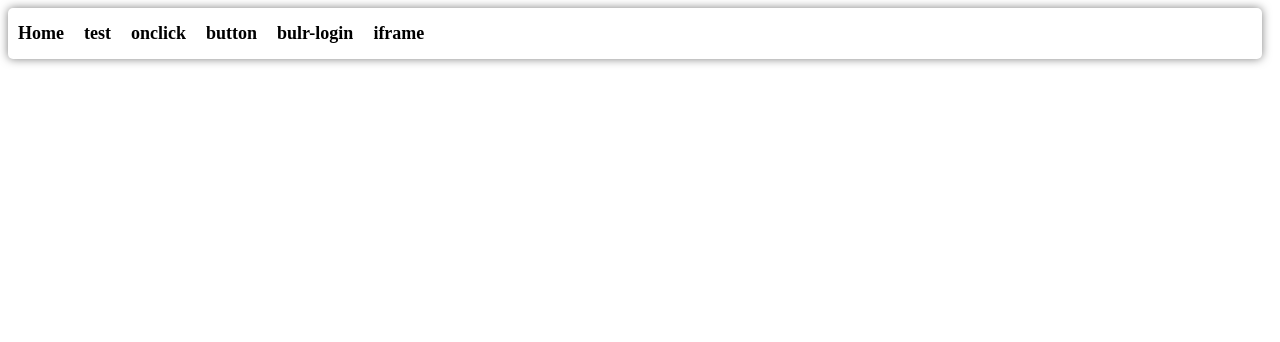
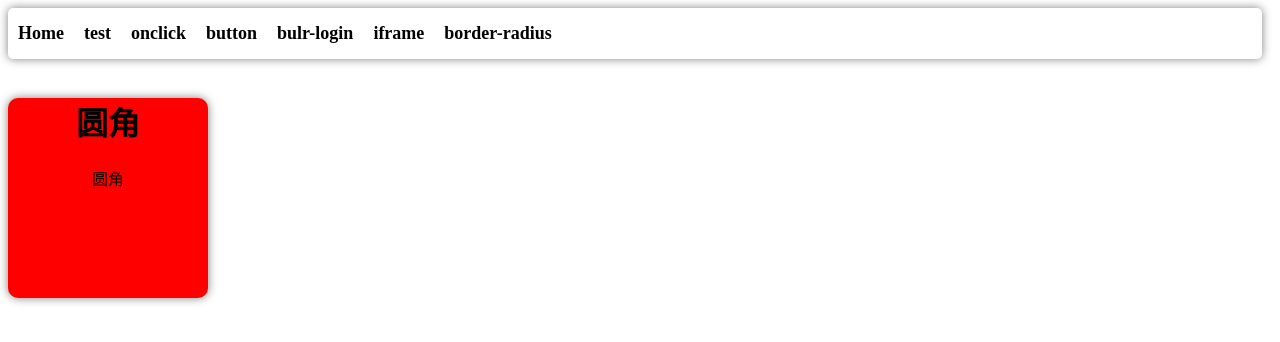
Before and after one commit to MCheping8108/vue-html-demo, a Vue app: page /border-radius in a window 1280 px wide. Shown: the top 342 px of the page. Built offline with nearby package versions, Linux system fonts and the light colour scheme.

Commit message:
border-radius.vue

```diff
--- a/src/App.vue
+++ b/src/App.vue
@@ -35,6 +35,7 @@ export default {
         <RouterLink to="/button">button</RouterLink>
         <RouterLink to="/bulr-login">bulr-login</RouterLink>
         <RouterLink to="/iframe">iframe</RouterLink>
+        <RouterLink to="/border-radius">border-radius</RouterLink>
       </nav>
       <!-- <button @click="toggleMenu">Toggle Menu</button> -->
     </div>
--- a/src/router/index.js
+++ b/src/router/index.js
@@ -11,6 +11,7 @@ const router = createRouter({
     {path: '/button', name: 'element', component: () => import('../views/button.vue')},
     {path: '/bulr-login', name: 'bulr-login', component: () => import('../views/Bulr-Login.vue')},
     {path: '/iframe', name: 'iframe', component: () => import('../views/iframe.vue')},
+    {path: '/border-radius', name: 'border-radius', component: () => import('../views/border-radius.vue')},
   ]
 })
 
--- /dev/null
+++ b/src/views/border-radius.vue
@@ -0,0 +1,17 @@
+<template>
+    <div id="border-radius">
+        <h1>圆角</h1>
+        <p>圆角</p>
+    </div>
+</template>
+
+<style scoped>
+    #border-radius {
+        border-radius: 10px;
+        width: 200px;
+        height: 200px;
+        background-color: red;
+        text-align: center;
+        box-shadow: 0 0 10px rgba(0, 0, 0, 0.5);
+    }
+</style>
```
